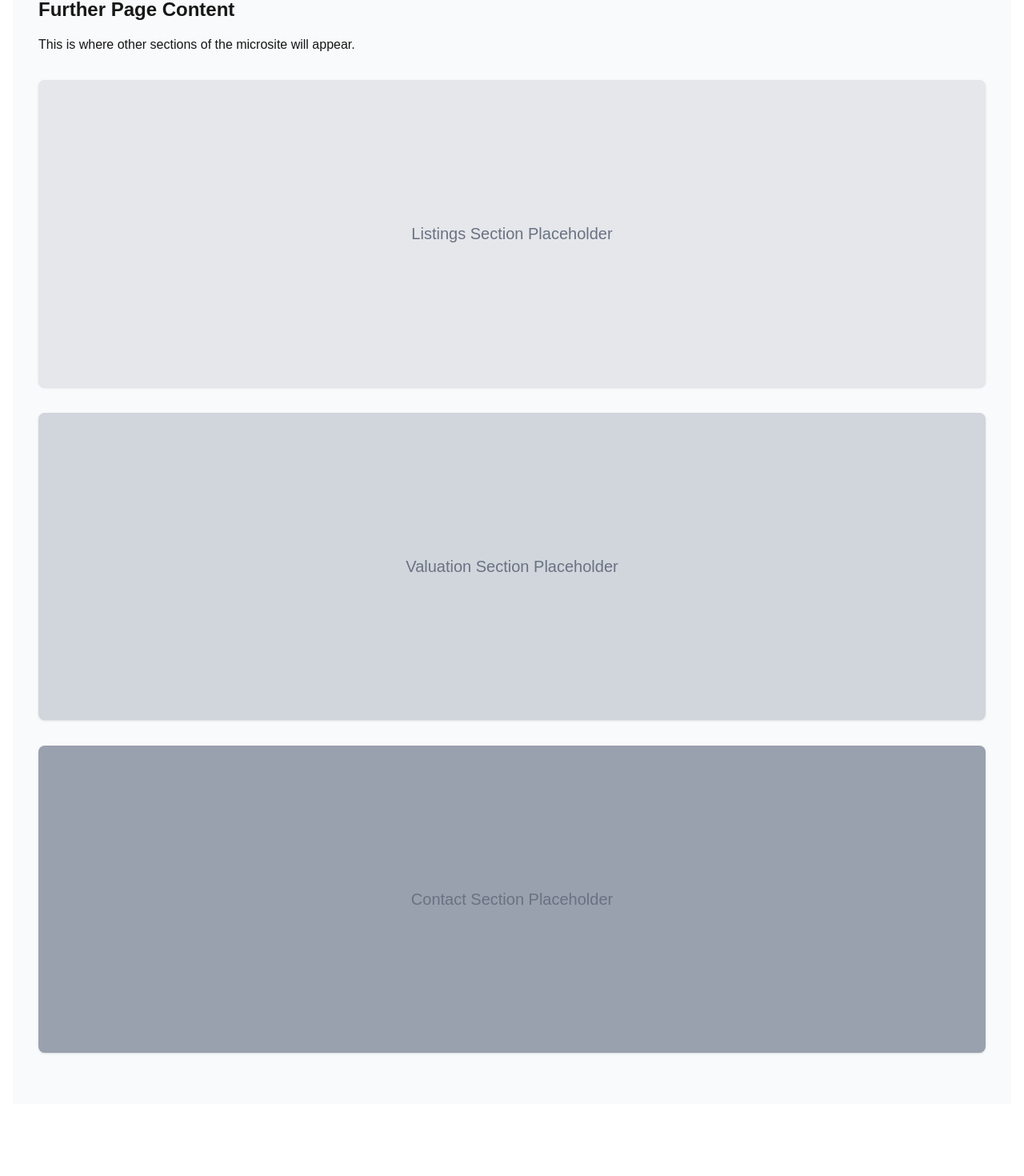
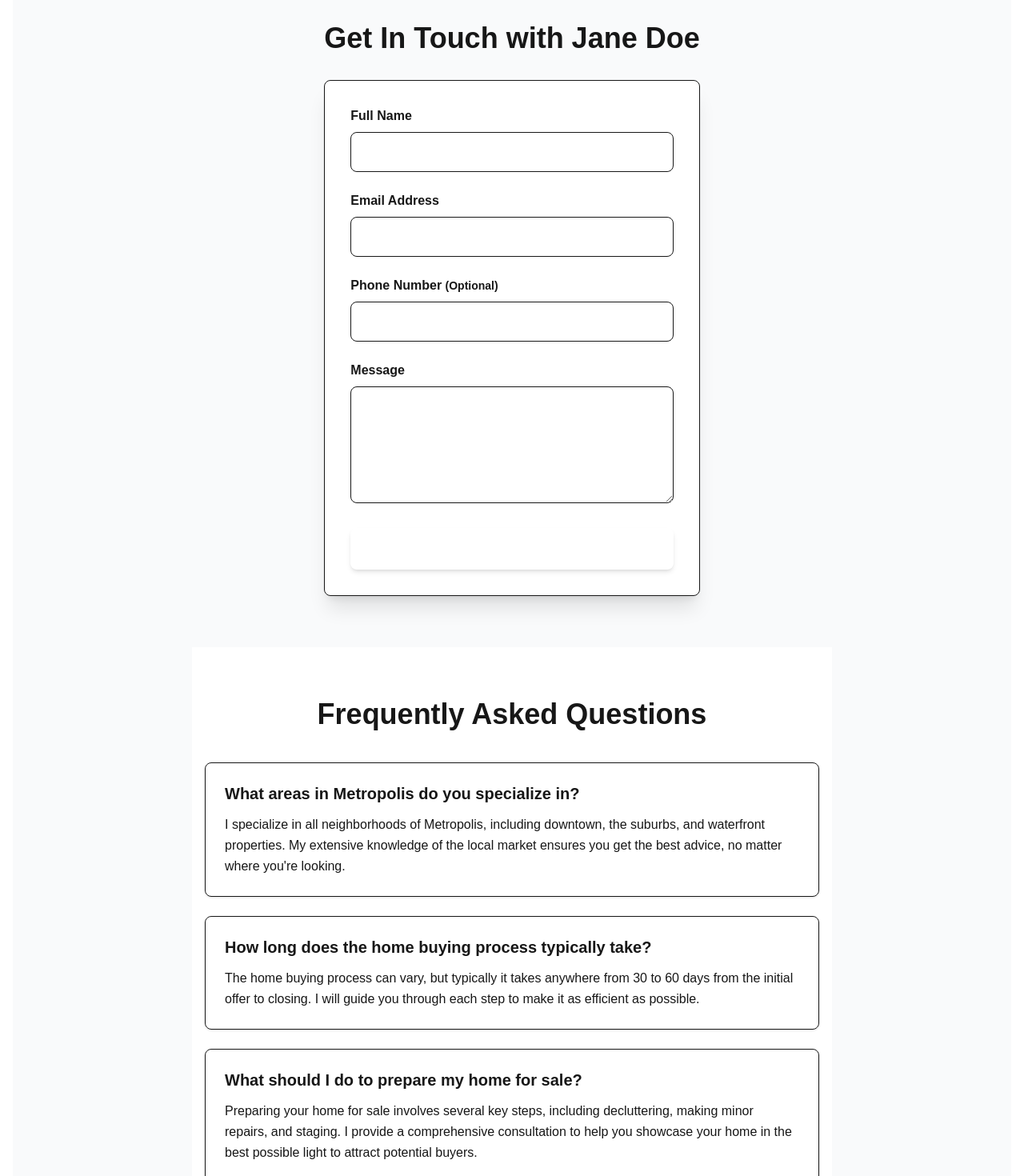
Before and after one commit to joelauge/DreamAgent, a Next.js app in the folder web/: page / in a window 1280 px wide. Shown: the part 3260-4730 px from the top of the page at 80% size. Before the commit the page ends 4656 px from the top, so only its background shows below. Built offline with nearby package versions, Linux system fonts and the light colour scheme; no server answers.

Commit message:
feat(sections): Add ContactForm and FAQ sections

```diff
--- a/web/src/app/page.tsx
+++ b/web/src/app/page.tsx
@@ -3,6 +3,8 @@ import AboutSection from '@/components/sections/AboutSection';
 import TestimonialsSection from '@/components/sections/TestimonialsSection';
 import FeaturedListingsSection from '@/components/sections/FeaturedListingsSection';
 import MarketStatsSection from '@/components/sections/MarketStatsSection';
+import ContactFormSection from '@/components/sections/ContactFormSection';
+import FAQSection from '@/components/sections/FAQSection';
 
 export default function HomePage() {
   // Sample data for the Hero component
@@ -83,6 +85,24 @@ export default function HomePage() {
       { label: 'Average Home Price', value: '$950,000', trend: 'up' as const },
       { label: 'Homes Sold (Last 30 Days)', value: 120, trend: 'neutral' as const },
       { label: 'Average Days on Market', value: '28 Days', trend: 'down' as const },
+    ],
+    // Sample FAQ Data
+    faqs: [
+      {
+        id: 'faq1',
+        question: "What areas in Metropolis do you specialize in?",
+        answer: "I specialize in all neighborhoods of Metropolis, including downtown, the suburbs, and waterfront properties. My extensive knowledge of the local market ensures you get the best advice, no matter where you're looking."
+      },
+      {
+        id: 'faq2',
+        question: "How long does the home buying process typically take?",
+        answer: "The home buying process can vary, but typically it takes anywhere from 30 to 60 days from the initial offer to closing. I will guide you through each step to make it as efficient as possible."
+      },
+      {
+        id: 'faq3',
+        question: "What should I do to prepare my home for sale?",
+        answer: "Preparing your home for sale involves several key steps, including decluttering, making minor repairs, and staging. I provide a comprehensive consultation to help you showcase your home in the best possible light to attract potential buyers."
+      }
     ]
   };
 
@@ -109,6 +129,8 @@ export default function HomePage() {
       <TestimonialsSection testimonials={realtorData.testimonials} />
       <FeaturedListingsSection listings={realtorData.featuredListings} />
       <MarketStatsSection cityName={realtorData.cityName} stats={realtorData.marketStats} />
+      <ContactFormSection realtorName={realtorData.realtorName} />
+      <FAQSection faqs={realtorData.faqs} />
       {/* Other page sections will go here */}
       <div className="container mx-auto p-8">
         <h2 className="text-2xl font-bold mb-4 text-brand-navy">Further Page Content</h2>
@@ -119,9 +141,6 @@ export default function HomePage() {
         <div id="valuation" className="min-h-96 bg-gray-300 my-8 flex items-center justify-center p-4 rounded-lg shadow">
           <span className="text-xl text-gray-500">Valuation Section Placeholder</span>
         </div>
-         <div id="contact" className="min-h-96 bg-gray-400 my-8 flex items-center justify-center p-4 rounded-lg shadow">
-          <span className="text-xl text-gray-500">Contact Section Placeholder</span>
-        </div>
       </div>
     </main>
   );
--- /dev/null
+++ b/web/src/components/sections/ContactFormSection.tsx
@@ -0,0 +1,140 @@
+import React, { useState } from 'react';
+
+interface FormData {
+  name: string;
+  email: string;
+  phone: string;
+  message: string;
+}
+
+interface ContactFormSectionProps {
+  realtorName?: string;
+  // Add any other props needed, e.g., an onSubmit handler for actual submission
+}
+
+const ContactFormSection: React.FC<ContactFormSectionProps> = ({ realtorName }) => {
+  const [formData, setFormData] = useState<FormData>({
+    name: '',
+    email: '',
+    phone: '',
+    message: '',
+  });
+  const [isSubmitted, setIsSubmitted] = useState(false);
+  const [errors, setErrors] = useState<Partial<FormData>>({});
+
+  const handleChange = (e: React.ChangeEvent<HTMLInputElement | HTMLTextAreaElement>) => {
+    const { name, value } = e.target;
+    setFormData((prev) => ({ ...prev, [name]: value }));
+    // Basic error clearing on change
+    if (errors[name as keyof FormData]) {
+      setErrors((prev) => ({ ...prev, [name]: undefined }));
+    }
+  };
+
+  const validateForm = (): boolean => {
+    const newErrors: Partial<FormData> = {};
+    if (!formData.name.trim()) newErrors.name = 'Name is required.';
+    if (!formData.email.trim()) {
+      newErrors.email = 'Email is required.';
+    } else if (!/\S+@\S+\.\S+/.test(formData.email)) {
+      newErrors.email = 'Email is invalid.';
+    }
+    if (!formData.message.trim()) newErrors.message = 'Message is required.';
+    // Basic phone validation (optional)
+    // if (formData.phone.trim() && !/^[\d\s\(\)-]+$/.test(formData.phone)) {
+    //   newErrors.phone = 'Phone number is invalid.';
+    // }
+    setErrors(newErrors);
+    return Object.keys(newErrors).length === 0;
+  };
+
+  const handleSubmit = (e: React.FormEvent<HTMLFormElement>) => {
+    e.preventDefault();
+    if (validateForm()) {
+      console.log('Form data submitted:', formData);
+      // Here you would typically send the data to a backend or CRM
+      setIsSubmitted(true);
+      // Optionally reset form:
+      // setFormData({ name: '', email: '', phone: '', message: '' });
+    }
+  };
+
+  return (
+    <section id="contact" className="py-12 sm:py-16 bg-brand-slate/10">
+      <div className="container mx-auto px-4">
+        <h2 className="text-3xl sm:text-4xl font-bold text-brand-navy mb-8 text-center">
+          {isSubmitted ? 'Thank You!' : `Get In Touch ${realtorName ? `with ${realtorName}` : ''}`}
+        </h2>
+
+        {isSubmitted ? (
+          <p className="text-center text-brand-navy text-lg">
+            Your message has been sent successfully. We will get back to you shortly.
+          </p>
+        ) : (
+          <form onSubmit={handleSubmit} className="max-w-xl mx-auto bg-white p-8 rounded-lg shadow-xl border border-brand-slate/20">
+            <div className="mb-6">
+              <label htmlFor="name" className="block text-brand-navy font-semibold mb-2">Full Name</label>
+              <input
+                type="text"
+                name="name"
+                id="name"
+                value={formData.name}
+                onChange={handleChange}
+                className={`w-full px-4 py-3 border rounded-lg focus:outline-none focus:ring-2 ${errors.name ? 'border-red-500 focus:ring-red-400' : 'border-brand-slate/50 focus:ring-brand-navy/50'}`}
+              />
+              {errors.name && <p className="text-red-500 text-sm mt-1">{errors.name}</p>}
+            </div>
+
+            <div className="mb-6">
+              <label htmlFor="email" className="block text-brand-navy font-semibold mb-2">Email Address</label>
+              <input
+                type="email"
+                name="email"
+                id="email"
+                value={formData.email}
+                onChange={handleChange}
+                className={`w-full px-4 py-3 border rounded-lg focus:outline-none focus:ring-2 ${errors.email ? 'border-red-500 focus:ring-red-400' : 'border-brand-slate/50 focus:ring-brand-navy/50'}`}
+              />
+              {errors.email && <p className="text-red-500 text-sm mt-1">{errors.email}</p>}
+            </div>
+
+            <div className="mb-6">
+              <label htmlFor="phone" className="block text-brand-navy font-semibold mb-2">Phone Number <span className="text-sm text-brand-slate/80">(Optional)</span></label>
+              <input
+                type="tel"
+                name="phone"
+                id="phone"
+                value={formData.phone}
+                onChange={handleChange}
+                className={`w-full px-4 py-3 border rounded-lg focus:outline-none focus:ring-2 ${errors.phone ? 'border-red-500 focus:ring-red-400' : 'border-brand-slate/50 focus:ring-brand-navy/50'}`}
+              />
+              {errors.phone && <p className="text-red-500 text-sm mt-1">{errors.phone}</p>}
+            </div>
+
+            <div className="mb-6">
+              <label htmlFor="message" className="block text-brand-navy font-semibold mb-2">Message</label>
+              <textarea
+                name="message"
+                id="message"
+                rows={5}
+                value={formData.message}
+                onChange={handleChange}
+                className={`w-full px-4 py-3 border rounded-lg focus:outline-none focus:ring-2 ${errors.message ? 'border-red-500 focus:ring-red-400' : 'border-brand-slate/50 focus:ring-brand-navy/50'}`}
+              />
+              {errors.message && <p className="text-red-500 text-sm mt-1">{errors.message}</p>}
+            </div>
+
+            <button
+              type="submit"
+              className="w-full bg-brand-navy text-white font-semibold py-3 px-6 rounded-lg shadow-md hover:bg-brand-navy/90 transition-colors focus:outline-none focus:ring-2 focus:ring-brand-beige focus:ring-opacity-50 text-lg"
+            >
+              Send Message
+            </button>
+          </form>
+        )}
+      </div>
+    </section>
+  );
+};
+
+export default ContactFormSection;
--- /dev/null
+++ b/web/src/components/sections/FAQSection.tsx
@@ -0,0 +1,45 @@
+import React from 'react';
+
+interface FAQItem {
+  id: string | number;
+  question: string;
+  answer: string;
+}
+
+interface FAQSectionProps {
+  faqs: FAQItem[];
+  title?: string;
+}
+
+const FAQSection: React.FC<FAQSectionProps> = ({ faqs, title = "Frequently Asked Questions" }) => {
+  if (!faqs || faqs.length === 0) {
+    return null; // Don't render if no FAQs
+  }
+
+  // For a truly expandable FAQ, you'd typically use state for each item
+  // and toggle visibility. For now, we'll just display them.
+
+  return (
+    <section id="faq" className="py-12 sm:py-16 bg-white">
+      <div className="container mx-auto px-4">
+        <h2 className="text-3xl sm:text-4xl font-bold text-brand-navy mb-10 text-center">
+          {title}
+        </h2>
+        <div className="max-w-3xl mx-auto space-y-6">
+          {faqs.map((faq) => (
+            <div key={faq.id} className="border border-brand-slate/30 rounded-lg p-6 shadow-sm">
+              <h3 className="text-xl font-semibold text-brand-navy mb-3">
+                {faq.question}
+              </h3>
+              <p className="text-brand-slate leading-relaxed">
+                {faq.answer}
+              </p>
+            </div>
+          ))}
+        </div>
+      </div>
+    </section>
+  );
+};
+
+export default FAQSection;
```
